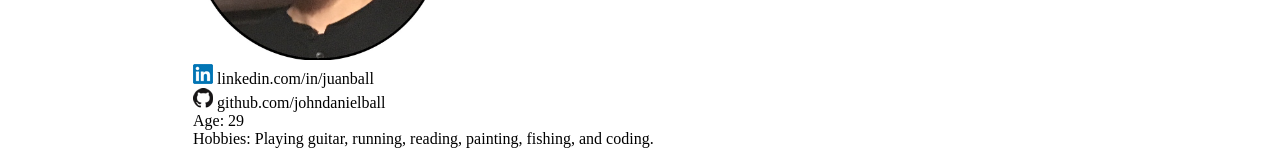
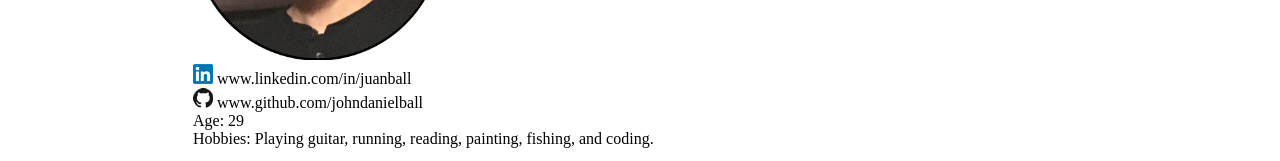
Before and after one commit to johndanielball/johndanielball.github.io, a plain HTML site: page index.html in a window 1280 px wide. Shown: the part 355-516 px from the top of the page. Drawn offline with Linux system fonts and the light colour scheme.

Commit message:
fixed links
fixed gitbhub and linkedin link

```diff
--- a/index.html
+++ b/index.html
@@ -33,8 +33,8 @@
                 <div>
                     <img src="profile.jpg" class="profile-image" />
                     <ul class="no-bullets">
-                        <li><img src="linkedin-logo.jpg" /> <a href="linkedin.com/in/juanball">linkedin.com/in/juanball</a></li>
-                        <li><img src="github-logo.png" /> <a href="github.com/johndanielball">github.com/johndanielball</a></li>
+                        <li><img src="linkedin-logo.jpg" /> <a href="www.linkedin.com/in/juanball">www.linkedin.com/in/juanball</a></li>
+                        <li><img src="github-logo.png" /> <a href="www.github.com/johndanielball">www.github.com/johndanielball</a></li>
                         <li>Age: 29</li>
                         <li>Hobbies: Playing guitar, running, reading, painting, fishing, and coding.</li>
                     </ul>
```
